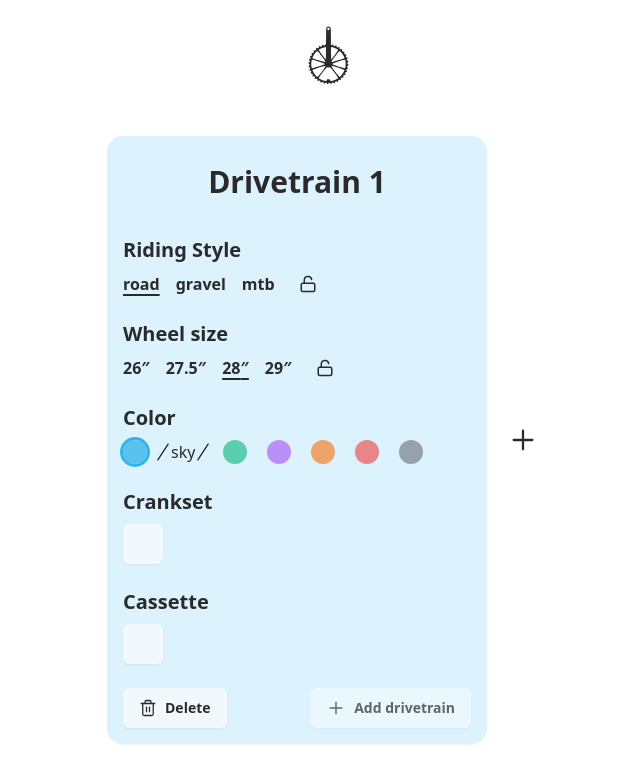
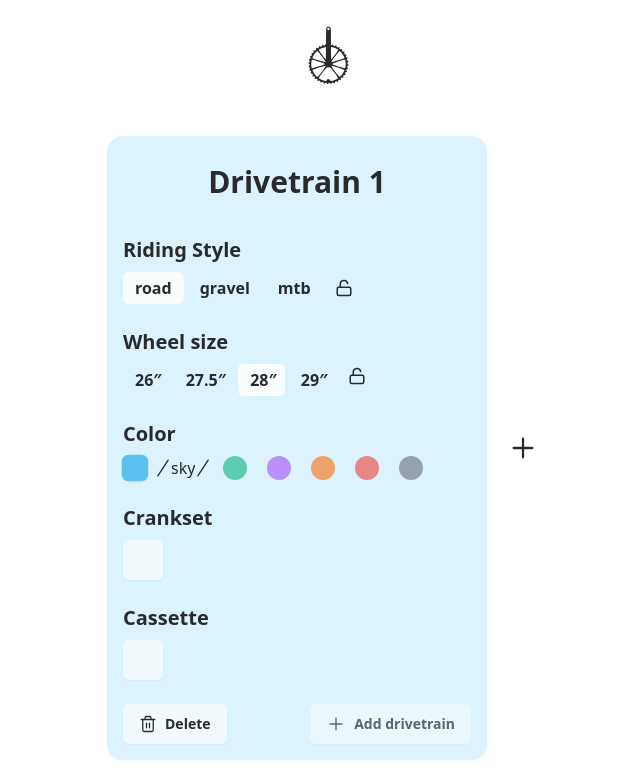
Before and after one commit to dmrtnv/gear-ratios, a React (Vite) app: page / in a window 1280 px wide. Shown: the top 779 px of the page, without its empty margins (311-951 px from the left). Built offline with nearby package versions, Linux system fonts and the light colour scheme.

Commit message:
Feature/radio button style (#11)
* improved ColorSelect radio buttons styles

* Improved styles for radio buttons (labels) in RidingStyleSelect and WheelSizeSelect

```diff
--- a/src/components/ColorSelect.tsx
+++ b/src/components/ColorSelect.tsx
@@ -31,7 +31,7 @@ function ColorSelect({ color, setColor }: ColorSelectProps) {
                   } as React.CSSProperties
                 }
                 checked={clr.name === color.name}
-                className='h-6 w-6 cursor-pointer appearance-none rounded-full bg-[var(--bg-color)] outline-[3px] outline-[var(--outline-color)]  checked:cursor-default checked:outline'
+                className='h-6 w-6 cursor-pointer appearance-none rounded-[50%] bg-[var(--bg-color)]  transition-all duration-300 ease-in-out checked:scale-110 checked:cursor-default checked:rounded-md checked:shadow-sm'
                 onChange={(e) => setColor(COLORS.find((c) => c.name === e.target.value) as Color)}
                 type='radio'
                 name={'color-' + inputIdSalt}
--- a/src/components/RidingStyleSelect.tsx
+++ b/src/components/RidingStyleSelect.tsx
@@ -1,5 +1,4 @@
 import { useAppDispatch, useAppSelector } from '@/hooks/redux';
-import { cn } from '@/lib/utils';
 import { drivetrainSlice } from '@/store/features/drivetrain/drivetrainSlice';
 import { Drivetrain } from '@/types/Drivetrain';
 import { RIDING_STYLES, RidingStyle } from '@/types/RidingStyle';
@@ -18,13 +17,11 @@ function RidingStyleSelect({ drivetrain }: RidingStyleSelectProps) {
     <fieldset>
       <legend className='mb-2 text-xl font-bold'>Riding Style</legend>
 
-      <div className='flex items-center gap-4'>
+      <div className='flex items-center gap-1'>
         {RIDING_STYLES.map((rs) => (
           <label
-            className={cn(
-              'cursor-pointer font-semibold',
-              rs === drivetrain.ridingStyle && 'underline decoration-2 underline-offset-4',
-            )}
+            data-state={rs === drivetrain.ridingStyle ? 'selected' : 'not-selected'}
+            className='cursor-pointer rounded-md px-3 py-1 font-semibold transition-colors ease-in-out hover:bg-background/60 active:bg-background data-[state=selected]:cursor-default data-[state=selected]:bg-background/85'
             key={rs}
           >
             <span>{rs}</span>
--- a/src/components/WheelSizeSelect.tsx
+++ b/src/components/WheelSizeSelect.tsx
@@ -1,5 +1,4 @@
 import { useAppDispatch, useAppSelector } from '@/hooks/redux';
-import { cn } from '@/lib/utils';
 import { drivetrainSlice } from '@/store/features/drivetrain/drivetrainSlice';
 import { Drivetrain } from '@/types/Drivetrain';
 import { WHEEL_SIZES, WheelSize } from '@/types/WheelSize';
@@ -18,13 +17,11 @@ function WheelSizeSelect({ drivetrain }: WheelSizeSelectProps) {
     <fieldset>
       <legend className='mb-2 text-xl font-bold'>Wheel size</legend>
 
-      <div className='flex gap-4'>
+      <div className='flex gap-1'>
         {WHEEL_SIZES.map((ws) => (
           <label
-            className={cn(
-              'cursor-pointer font-semibold',
-              ws === drivetrain.wheelSize && 'underline decoration-2 underline-offset-4',
-            )}
+            data-state={ws === drivetrain.wheelSize ? 'selected' : 'not-selected'}
+            className='cursor-pointer rounded-md py-1 pl-3 pr-2 font-semibold transition-colors ease-in-out hover:bg-background/60 active:bg-background data-[state=selected]:cursor-default data-[state=selected]:bg-background/85'
             key={ws}
           >
             <span>{ws}&Prime;</span>
```
